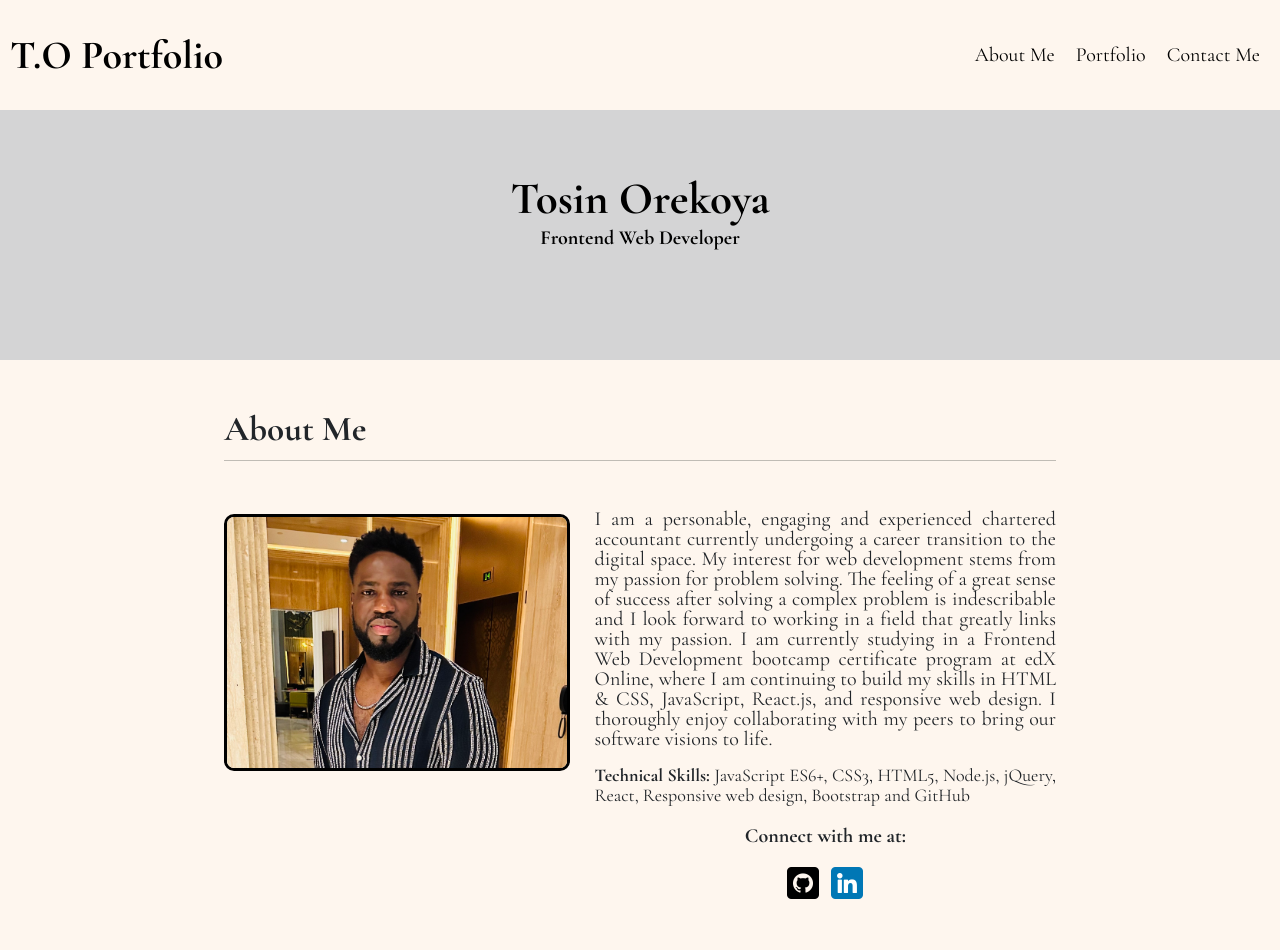
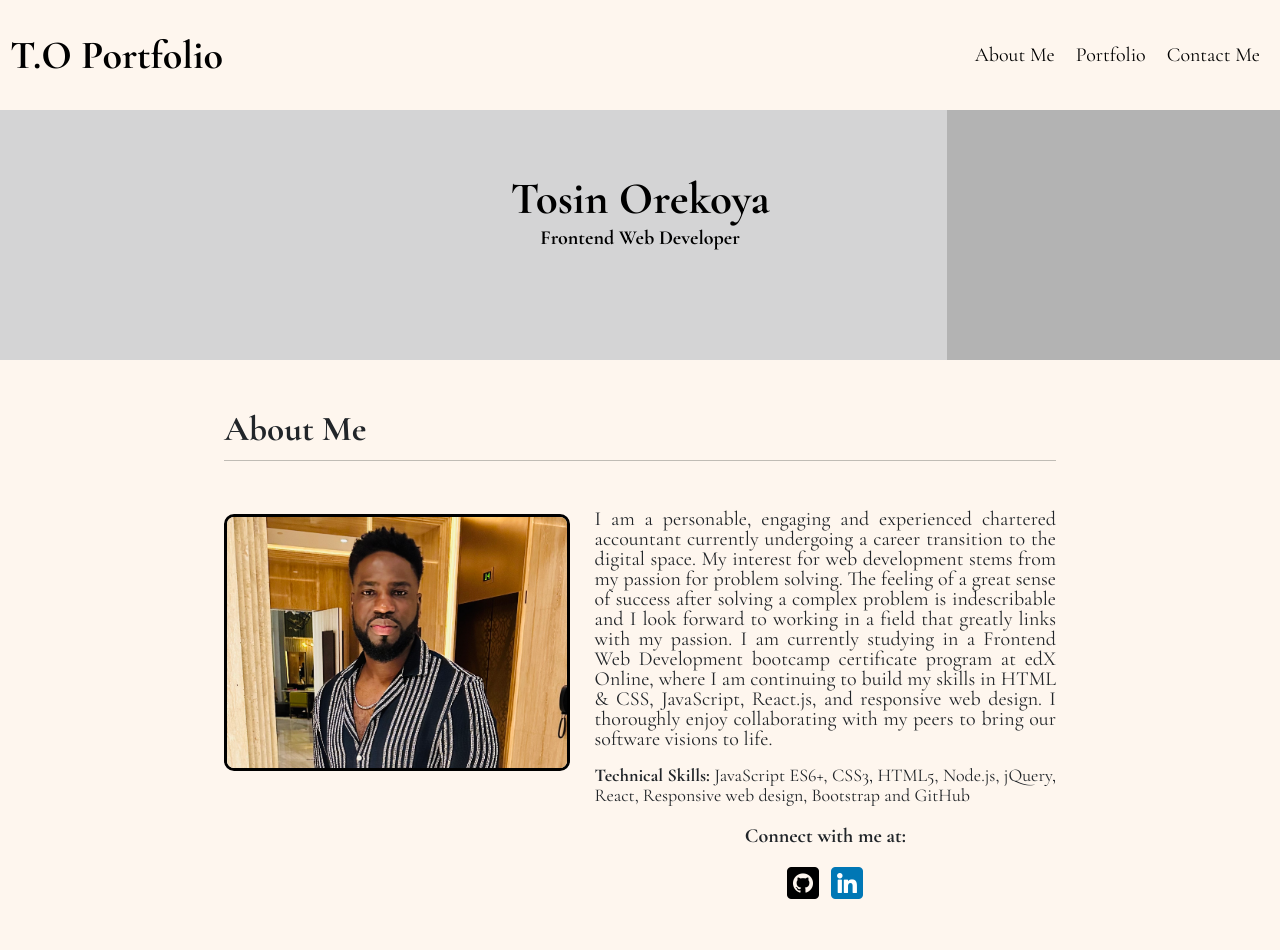
Before and after one commit to tosin1691/Bootstrap-Portfolio, a plain HTML site: page index.html in a window 1280 px wide. Shown: the top 950 px of the page. Drawn offline with nearby package versions, Linux system fonts and the light colour scheme; the site is published under a folder, as on GitHub Pages, so addresses that start at the root find nothing.

Commit message:
amended CSS to include relative path to background image as it was not working after deployment

```diff
--- a/css/style.css
+++ b/css/style.css
@@ -57,7 +57,7 @@ nav ul li a:hover, #mail:hover, .social-icon:hover {
     position: relative;
     height: 250px;
     width: 100%;
-    background-image: url(/images/TO-Jumbo.png);
+    background-image: url(../images/TO-Jumbo.png);
     background-size: contain;
     background-position: right;
     background-repeat: no-repeat;
```
